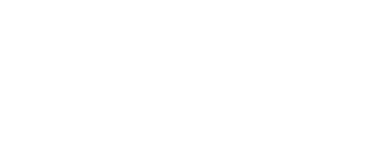
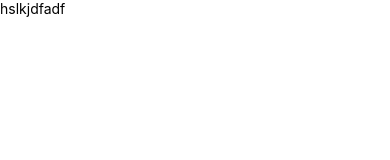
Before and after one commit to 4hmedhabib/load-balancer, a React Native app: screen / in a window 390 px wide. Shown: the top 160 px of the page. Built offline with nearby package versions, Linux system fonts and the light colour scheme.

Commit message:
updated add

```diff
--- a/components/HeaderTabs.jsx
+++ b/components/HeaderTabs.jsx
@@ -2,7 +2,7 @@
 import React from "react";
 
 const HeaderTabs = () => {
-  return <View>{/* Header Button */}</View>;
+  return <Text>hslkjdfadf</Text>;
 };
 
 export default HeaderTabs;
```
